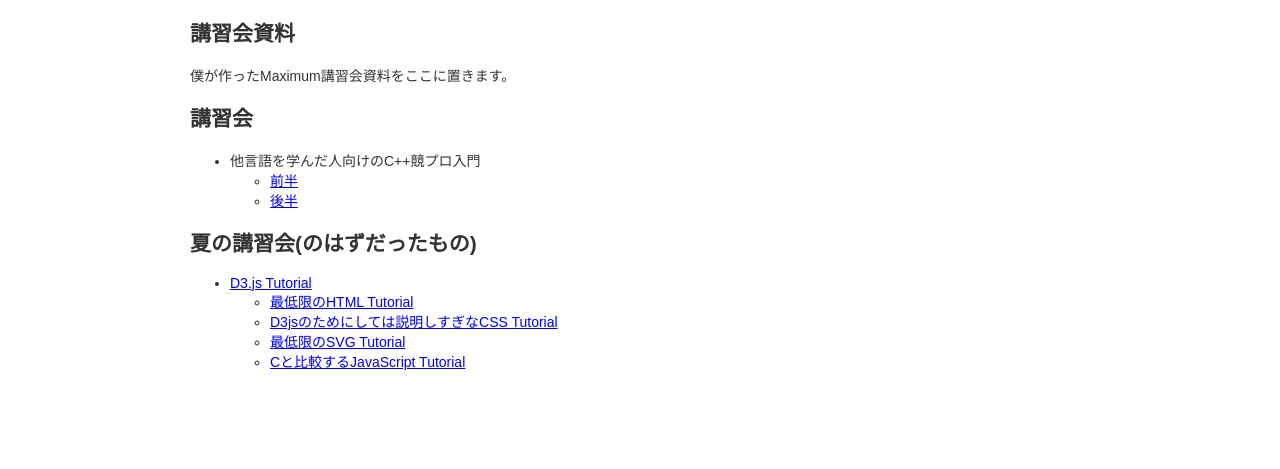
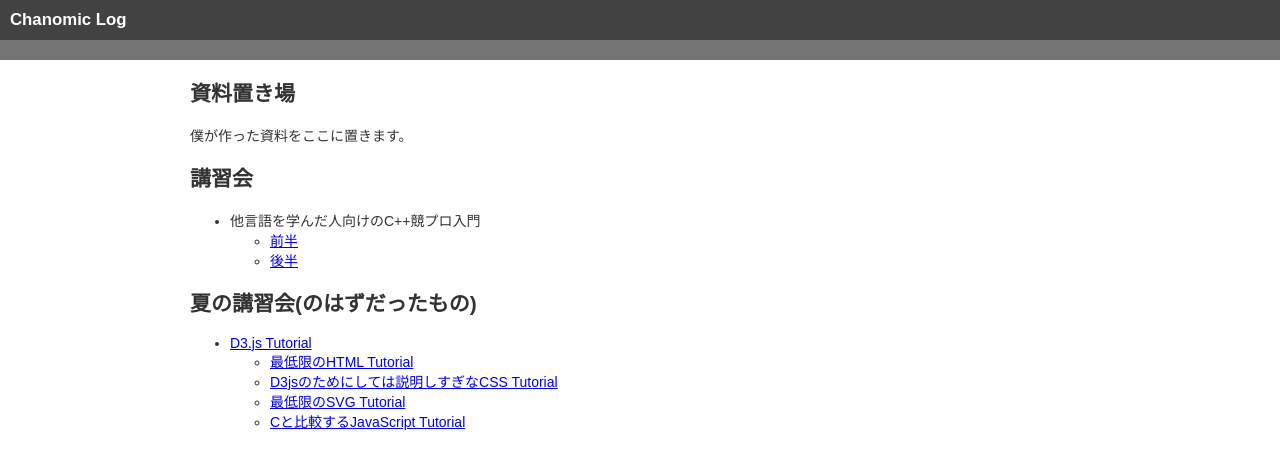
Before and after one commit to bombrary/lectures, a Jekyll site: the page built from index.md, in a window 1280 px wide. Shown: the top 469 px of the page. Built offline with Jekyll 4.4.1, drawn with Linux system fonts in a browser that asks for light colours.

Commit message:
Added header; maybe change title.

```diff
--- a/_config.yml
+++ b/_config.yml
@@ -1,2 +1,3 @@
 markdown: kramdown
 math_engine: mathjax
+title: Chanomic Log
--- /dev/null
+++ b/_includes/head.html
@@ -0,0 +1,8 @@
+<head>
+  <meta charset="utf-8">
+  <meta name="viewport" content="width=device-width, initial-scale=1.0, maximum-scale=1.0, minimum-scale=1.0">
+  <link rel="stylesheet" href="{{ "/assets/css/style.css" | prepend: site.github.url}}">
+  <title>{{ page.title }}</title>
+  {%- include mathjax.html -%}
+  <script src="{{ "/assets/js/jquery-3.4.1.min.js" | prepend: site.github.url}}"></script>
+</head>
--- /dev/null
+++ b/_includes/header.html
@@ -0,0 +1,11 @@
+<header>
+  {% if page.sidebarfile or page.genindex %}
+  <div id="nav-drawer">
+  <input id="nav-input" type="checkbox" class="nav-unshown">
+  <label id="nav-open" for="nav-input"><span></span></label>
+  <label class="nav-unshown" id="nav-close" for="nav-input"></label>
+  <div id="nav-content"></div>
+  </div>
+  {% endif %}
+  <a href="{% if site.github.owner_url %} {{ site.github.owner_url }} {% else %} / {% endif %}" class="logo">{{ site.title }}</a>
+</header>
--- /dev/null
+++ b/_includes/script.html
@@ -0,0 +1,63 @@
+<script>
+  const highlights = document.getElementsByClassName('highlighter-rouge');
+  const h = highlights[0];
+  for (const h of highlights) {
+    const langName = h.className
+      .split(' ')[0]
+      .split('-')[1];
+    const div = h.getElementsByTagName('div')[0];
+    if (div === undefined) continue;
+    const p = document.createElement('span');
+    const text = document.createTextNode(langName);
+    p.appendChild(text);
+    p.className = 'lang-name';
+    div.appendChild(p);
+  }
+</script>
+
+{% if page.putsection %}
+<script>
+  $("main article").find("h2[id]").each((i, e) => {
+    $(e).nextUntil("h2[id]")
+      .addBack()
+      .wrapAll('<section class="content"></section>');
+  });
+</script>
+{% endif %}
+
+{% if page.genindex %}
+<script>
+  const title = $('title').text();
+  const section = $('<section class="sidebar"><aside></aside></section>')
+  const aside = section.find('aside');
+  aside.append(`<h3>${title}</h3>`);
+  const ul = $('<ul class="sidebar-ul"></ul>');
+  $("main article").find("h2[id]").each((i, e) => {
+    ul.append(`<li><a href="#${e.id}">${$(e).text()}</a></li>`);
+  });
+  aside.append(ul)
+  $("main").prepend(section);
+  $("main article").attr('class', 'main has-sidebar');
+</script>
+{% endif %}
+
+{% if page.sidebarfile or page.genindex %}
+<script>
+$(() => {
+  const aside = $('aside').clone(true);
+  aside.appendTo('#nav-content');
+
+  var windowWidth = $(window).width();
+  var headerHight = 100; // ヘッダーの高さを入れる
+  aside.find('a[href^="#"]').click(function() {
+    $('#nav-input').prop('checked', false);
+    var speed = 1000;
+    var href= $(this).attr("href");
+    var target = $(href == "#" || href == "" ? 'html' : href);
+    var position = target.offset().top-headerHight;
+    $('body,html').animate({scrollTop:position}, speed, 'swing');
+    return false;
+  });
+});
+</script>
+{% endif %}
--- a/_layouts/default.html
+++ b/_layouts/default.html
@@ -1,27 +1,11 @@
 <!DOCTYPE html>
 <html lang="ja">
-  <head>
-    <meta charset="utf-8">
-    <meta name="viewport" content="width=device-width, initial-scale=1.0, maximum-scale=1.0, minimum-scale=1.0">
-    <link rel="stylesheet" href="{{ "/assets/css/style.css" | prepend: site.github.url}}">
-    <title>{{ page.title }}</title>
-    {% include mathjax.html %}
-    <script src="{{ "/assets/js/jquery-3.4.1.min.js" | prepend: site.github.url}}"></script>
-  </head>
+  {%- include head.html -%}
   <body>
 
-    {% if page.sidebarfile or page.genindex %}
-    <header>
-      <div id="nav-drawer">
-      <input id="nav-input" type="checkbox" class="nav-unshown">
-      <label id="nav-open" for="nav-input"><span></span></label>
-      <label class="nav-unshown" id="nav-close" for="nav-input"></label>
-      <div id="nav-content"></div>
-      </div>
-    </header>
-    {% endif %}
+    {%- include header.html -%}
 
-    <main>
+    <main class="page-content" aria-label="Content">
       {% if page.sidebarfile %}
       <section class="sidebar">
           {% include {{ page.sidebarfile }} %}
@@ -36,68 +20,8 @@
       {% endif %}
     </main>
 
-    <script>
-      const highlights = document.getElementsByClassName('highlighter-rouge');
-      const h = highlights[0];
-      for (const h of highlights) {
-        const langName = h.className
-          .split(' ')[0]
-          .split('-')[1];
-        const div = h.getElementsByTagName('div')[0];
-        if (div === undefined) continue;
-        const p = document.createElement('span');
-        const text = document.createTextNode(langName);
-        p.appendChild(text);
-        p.className = 'lang-name';
-        div.appendChild(p);
-      }
-    </script>
+    {%- include footer.html -%}
+    {%- include script.html -%}
 
-    {% if page.putsection %}
-    <script>
-      $("main article").find("h2[id]").each((i, e) => {
-        $(e).nextUntil("h2[id]")
-          .addBack()
-          .wrapAll('<section class="content"></section>');
-      });
-    </script>
-    {% endif %}
-
-    {% if page.genindex %}
-    <script>
-      const title = $('title').text();
-      const section = $('<section class="sidebar"><aside></aside></section>')
-      const aside = section.find('aside');
-      aside.append(`<h3>${title}</h3>`);
-      const ul = $('<ul class="sidebar-ul"></ul>');
-      $("main article").find("h2[id]").each((i, e) => {
-        ul.append(`<li><a href="#${e.id}">${$(e).text()}</a></li>`);
-      });
-      aside.append(ul)
-      $("main").prepend(section);
-      $("main article").attr('class', 'main has-sidebar');
-    </script>
-    {% endif %}
-
-    {% if page.sidebarfile or page.genindex %}
-    <script>
-    $(() => {
-      const aside = $('aside').clone(true);
-      aside.appendTo('#nav-content');
-
-      var windowWidth = $(window).width();
-      var headerHight = 100; // ヘッダーの高さを入れる
-      aside.find('a[href^="#"]').click(function() {
-        $('#nav-input').prop('checked', false);
-        var speed = 1000;
-        var href= $(this).attr("href");
-        var target = $(href == "#" || href == "" ? 'html' : href);
-        var position = target.offset().top-headerHight;
-        $('body,html').animate({scrollTop:position}, speed, 'swing');
-        return false;
-      });
-    });
-    </script>
-    {% endif %}
   </body>
 </html>
--- a/_sass/main.scss
+++ b/_sass/main.scss
@@ -109,19 +109,32 @@ ul.sidebar-ul {
 }
 
 header {
-  padding:30px 10px;
+  padding: 10px 10px;
   position: -webkit-sticky; /* Safari */
   position: sticky;
-  background-color: white;
+  background-color: #424242;
+  border-bottom: 20px solid #757575;
   top: 0;
   z-index: 99;
-  display: block;
+  display: flex;
+  flex-direction: row;
+  align-items: center;
+  .logo {
+    color: white;
+    font-size: 1.2em;
+    font-weight: bold;
+    display: block;
+    text-decoration: none;
+  }
 }
+
+
 @media screen and (min-width:720px) {
   header {
-    display: none;
+    padding: 10px 10px;
   }
 }
+
 
 .note {
   margin: 0;
@@ -140,8 +153,13 @@ header {
 /* ========== ハンバーガーメニュー ========== */
 
 #nav-drawer {
-  padding-left: 40px;
+  padding-right: 10px;
   position: relative;
+}
+@media screen and (min-width:720px) {
+  #nav-drawer {
+    display: none;
+  }
 }
 
 /*チェックボックス等は非表示に*/
@@ -174,7 +192,7 @@ ul.sidebar a{
   height: 3px;/*線の太さ*/
   width: 25px;/*長さ*/
   border-radius: 3px;
-  background: #555;
+  background: #888;
   display: block;
   content: '';
   cursor: pointer;
--- a/index.md
+++ b/index.md
@@ -3,9 +3,9 @@ layout: default
 title: bombraryの資料置き場
 ---
 
-# 講習会資料
+# 資料置き場
 
-僕が作ったMaximum講習会資料をここに置きます。
+僕が作った資料をここに置きます。
 
 ## 講習会
 
```
Also changed, not shown: Gemfile.lock, _includes/footer.html (added).
